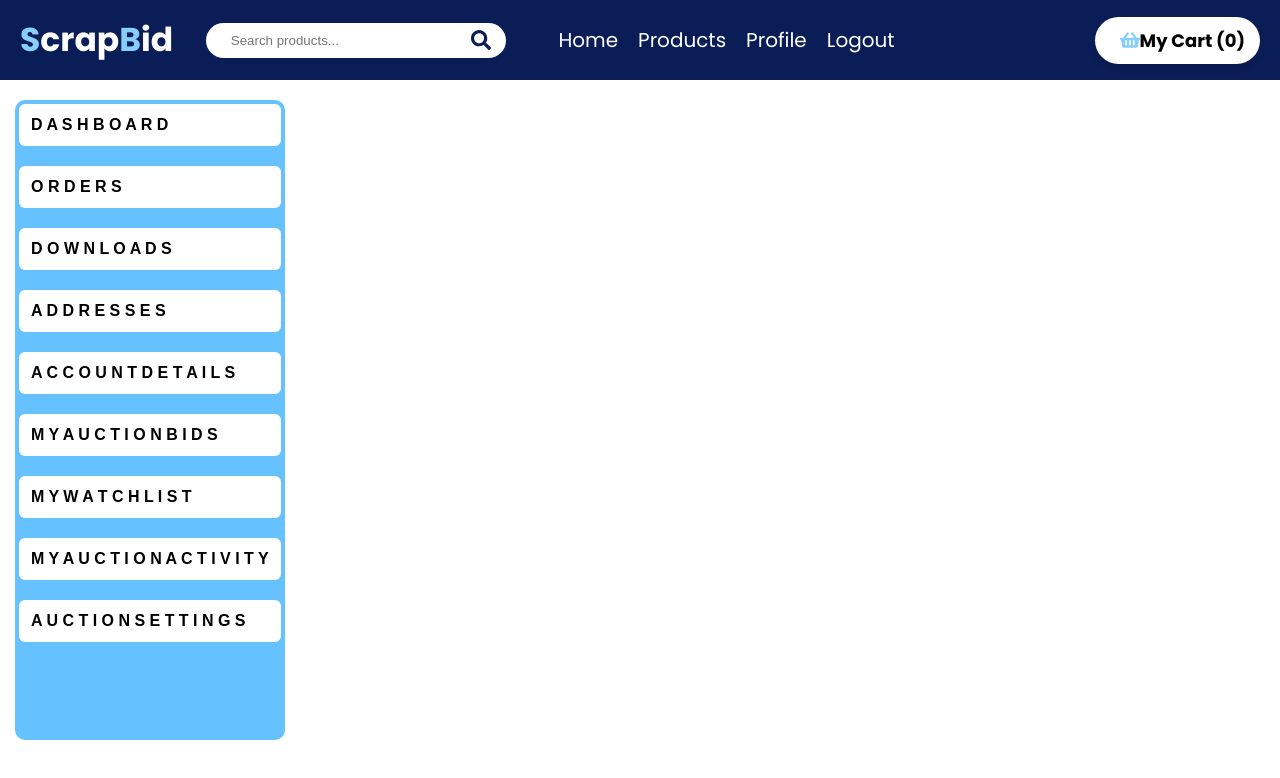
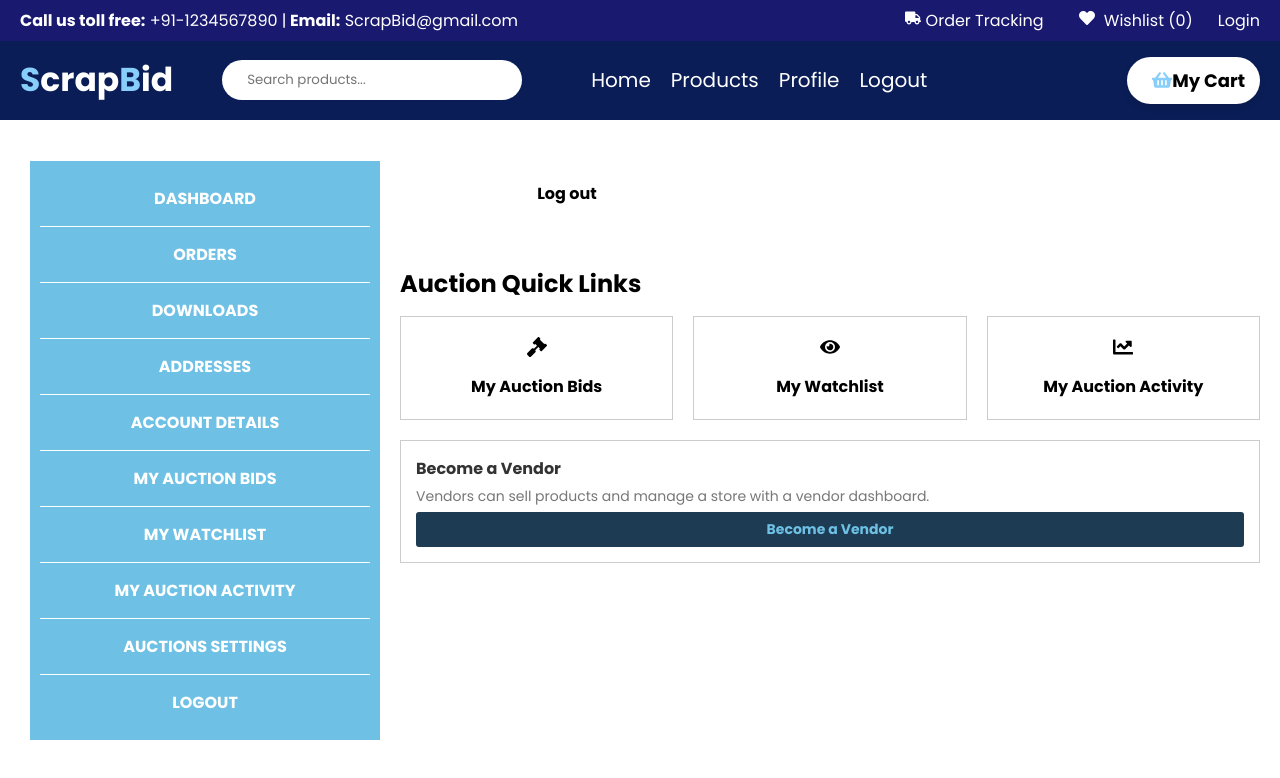
Before and after one commit to Anjali05530/ScrapBid, a React (Create React App) app in the folder client/: page /Myaccount in a window 1280 px wide. Shown: the top 778 px of the page. Built offline with nearby package versions, Linux system fonts and the light colour scheme.

Commit message:
Profile page created

```diff
--- a/client/src/App.js
+++ b/client/src/App.js
@@ -1,91 +1,3 @@
-// import React from "react";
-// import { BrowserRouter as Router, Route, Routes, useLocation } from "react-router-dom";
-// import Login from "./Components/Login";
-// import Register from "./Components/Register";
-// import Slogan from "./Components/Slogan";
-// import Footer from "./Components/Footer";
-// import HowItWorks from "./Components/Howitworks";
-// import Navbar from "./Components/Navbar";
-// import Header from "./Components/Header";
-// import CategoryGrid from "./Components/CategoryGrid";
-// import NewsletterPage from "./Components/NewsletterPage";
-// import Myaccount from "./Components/Myaccount";
-// import { AuctionsSection, CategoryPage } from "./Components/FeaturedProducts";
-// import ConsumerElectronicsPage from "./Components/ConsumerElectronicsPage";
-// import KitchenAppliancesPage from "./Components/KitchenAppliancesPage";
-// import WishlistPage from "./Components/WishlistPage";
-// import { WishlistProvider } from "./Components/WishlistContext";
-// import PowerEnergyDevicesPage from "./Components/PowerEnergyDevicesPage";
-// import GamingEntertainment from "./Components/GamingEntertainment";
-// import AuctionListing from "./Components/AuctionListing";
-
-// const Layout = () => {
-//   const location = useLocation();
-//   const isHomePage=location.pathname==="/";
-
-//   return (
-//     <div style={{top:isHomePage ? "40px" : "0"}}>
-//       {isHomePage && <Header />}
-//       <Navbar isHomePage={isHomePage}/>
-
-//       <Routes>
-//         <Route path="/Login" element={<Login />} />
-//         <Route path="/Myaccount" element={<Myaccount />} />
-//         <Route path="/Register" element={<Register />} />
-//         <Route path="/AuctionsSection" element={<AuctionsSection hideHeader={true}  />} />
-//         <Route path="/category/:category" element={<CategoryPage />} />
-//         <Route path="/category/Consumer%20Electronics" element={<ConsumerElectronicsPage />} />
-//         <Route path="/category/KitchenAppliances" element={<KitchenAppliancesPage />} />
-//         <Route path="/category/PowerEnergyDevicesPage" element={<PowerEnergyDevicesPage/>} />
-//         <Route path="/category/GamingEntertainment" element={<GamingEntertainment/>} />
-//         <Route path="/wishlist" element={<WishlistPage/>} />
-//         <Route
-//           path="/"
-//           element={
-//             <div style={{height: "100vh", scrollBehavior: "smooth"}}>
-//               <div className="section">
-//                 <Slogan />
-//               </div>
-//               <div className="section">
-//                 <HowItWorks />
-//               </div>
-//               <div className="section">
-//                 <AuctionsSection/>
-//               </div>
-//               <div className="section">
-//                 <CategoryGrid />
-//               </div>
-//               <div className="section">
-//                 <AuctionListing />
-//               </div>
-//               <div className="section">
-//                 <NewsletterPage />
-//               </div>
-//               <div className="section">
-//                 <Footer />
-//               </div>
-//             </div>
-//           }
-//         />
-//       </Routes>
-//     </div>
-//   );
-// };
-
-// function App() {
-//   return (
-//     <WishlistProvider>
-//     <Router>
-//       <Layout />
-//     </Router>
-//     </WishlistProvider>
-//   );
-// }
-
-// export default App;
-
-
-
 import React from "react";
 import { BrowserRouter as Router, Route, Routes, useLocation } from "react-router-dom";
 import Login from "./Components/Login";
@@ -118,8 +30,8 @@ const Layout = () => {
   };
 
   return (
-    <div style={{ top: isHomePage ? "40px" : "0" }}>
-      {isHomePage && <Header />}
+    <div style={{ top: isHomePage ? "40px" : "40px" }}>
+      <Header />
       <Navbar isHomePage={isHomePage} />
 
       <Routes>
--- a/client/src/Components/Footer.jsx
+++ b/client/src/Components/Footer.jsx
@@ -167,15 +167,14 @@ const Footer = () => {
     display: "flex",
     alignItems: "center",
     backgroundColor: "white",
-    borderRadius: "50px",
+    borderRadius: "60px",
     overflow: "hidden",
     maxWidth: "400px",
     height: "45px",
-    padding: "5px",
   };
 
   const inputStyle = {
-    padding: "10px",
+    padding: "16px",
     flex: "1",
     border: "none",
     outline: "none",
@@ -217,7 +216,7 @@ const Footer = () => {
     justifyContent: "space-between",
     background: "#72c6ef", // Light Blue
     width: "100%",
-    padding:"10px",
+    padding:"12px",
     textAlign: "center",
   };
 
@@ -242,7 +241,7 @@ const Footer = () => {
 
   const searchButtonStyle = {
     background: "#333",
-    padding: "10px",
+    padding: "14px",
     color: "white",
     cursor: "pointer",
     display: "flex",
@@ -283,17 +282,10 @@ const Footer = () => {
 
           <div style={sectionStyle}>
             <h3>Useful Links</h3>
-            <a href="#" style={linkStyle}>Category</a>
-            <a href="#" style={linkStyle}>Laptop</a>
-            <a href="#" style={linkStyle}>Headphones</a>
+            <a href="/AuctionsSection" style={linkStyle}>Products</a>
+            <a href="/" style={linkStyle}>Home</a>
           </div>
 
-          <div style={sectionStyle}>
-            <h3>Our Policy</h3>
-            <a href="#" style={linkStyle}>Homepage</a>
-            <a href="#" style={linkStyle}>Blog</a>
-            <a href="#" style={linkStyle}>Services</a>
-          </div>
 
           <div style={sectionStyle}>
             <h3>Subscribe to our Newsletter</h3>
@@ -306,7 +298,7 @@ const Footer = () => {
 
         <div style={bottomTextStyle}>
         <p style={{ textAlign: "left", flex: "1" }}>
-      ScrapBid Auctions Theme by Code Wizards | Copyright © Nikumbhe Anjali
+      ScrapBid Auctions Theme by Code Wizards | Copyright © Code Wizards
     </p>
     <p style={{ textAlign: "right", flex: "1" }}>
       Elite Author on ThemeForest.
--- a/client/src/Components/Login.css
+++ b/client/src/Components/Login.css
@@ -1,123 +1,115 @@
-/* Background */
-body {
+@import url("https://fonts.googleapis.com/css2?family=Poppins:wght@300;400;600&display=swap");
+
+* {
+  margin: 0;
+  padding: 0;
+  box-sizing: border-box;
   font-family: "Poppins", sans-serif;
+}
+
+.login-container {
   display: flex;
   justify-content: center;
   align-items: center;
-    height: 100vh;
-    margin: 0;
+  height: 100%;
+  background: linear-gradient(to top, #3aa8da, #401eb0);
+  background-size: cover;
+  position: relative;
 }
 
-  /* Login Container */
-  .login-container {
-    width: 350px;
-    background: rgba(255, 255, 255, 0.1);
-    padding: 20px;
-    border-radius: 12px;
-    backdrop-filter: blur(10px);
-    box-shadow: 0 4px 10px rgba(0, 0, 0, 0.2);
-    text-align: center;
-    color: white;
-    background-color: #3489be;
-    margin-top: -140px;
+.login-container::before {
+  content: "";
+  position: absolute;
+  width: 100%;
+  height: 100%;
+  opacity: 0.3;
 }
 
-  /* Heading */
-  h2 {
-    font-size: 24px;
+.login-box {
+  position: relative;
+  background: rgba(255, 255, 255, 0.1);
+  padding: 30px;
+  border-radius: 16px;
+  backdrop-filter: blur(12px);
+  text-align: center;
+  box-shadow: 0 0 10px rgba(255, 255, 255, 0.2);
+  width: 400px;
+}
+
+.login-box h2 {
+  color: white;
+  margin-bottom: 20px;
+}
+
+.input-group {
+  position: relative;
   margin-bottom: 15px;
 }
 
-  /* Input Fields */
-  .form-group {
-    margin-bottom: 15px;
-    text-align: left;
+.input-group input {
+  width: 100%;
+  padding: 14px;
+  padding-left: 45px;
+  border-radius: 50px;
+  border: none;
+  background: rgba(255, 255, 255, 0.2);
+  color: white;
+  font-size: 16px;
+  outline: none;
 }
 
-  .form-group label {
-    font-weight: bold;
-    display: block;
+.input-group input::placeholder {
+  color: rgba(255, 255, 255, 0.7);
 }
 
-  .form-group input {
-    width: 100%;
-    padding: 10px;
-    border: none;
-    border-radius: 8px;
-    font-size: 14px;
-    background: rgba(255, 255, 255, 0.2);
-    color: black;
+.icon {
+  position: absolute;
+  left: 15px;
+  top: 50%;
+  transform: translateY(-50%);
+  color: white;
+  font-size: 18px;
 }
 
-  .form-group input::placeholder {
-    color: black;
+.options {
+  display: flex;
+  justify-content: space-between;
+  color: white;
+  font-size: 14px;
+  margin-bottom: 20px;
 }
 
-  .form-group input:focus {
-    outline: none;
-    border: 2px solid black;
+.options a {
+  color: #3a09b7;
+  text-decoration: none;
+  font-weight: bold;
 }
 
-  /* Remember Me */
-  .remember-me {
-    display: flex;
-    align-items: center;
-    justify-content: left; /* Align to the right */
-    margin: 10px 0;
-}
-
-.remember-me input[type="checkbox"] {
-    width: 16px;
-    height: 16px;
-    cursor: pointer;
-    margin: 0; /* Remove any extra spacing */
-    accent-color: #ff7eb3; /* Modern way to style the checkbox */
-}
-
-.remember-me label {
-    font-size: 14px;
-    color: white;
-    cursor: pointer;
-    margin-left: 5px; /* Small space between checkbox and label */
-    display: inline-block;
-    line-height: 16px; /* Aligns with checkbox size */
-}
-
-
-
-  /* Button */
-  button {
+.login-btn {
   width: 100%;
-    padding: 10px;
-    background: #ff7eb3;
+  padding: 14px;
   border: none;
-    border-radius: 8px;
+  border-radius: 50px;
+  background: white;
+  color: #2a0e61;
   font-size: 16px;
   font-weight: bold;
-    color: white;
   cursor: pointer;
   transition: 0.3s;
 }
 
-  button:hover {
-    background: #ff5e99;
+.login-btn:hover {
+  background: #cbf1ff;
+  color: #2a0e61;
 }
 
-  /* Links */
-  .links {
+p {
+  color: white;
   margin-top: 10px;
 }
 
-  .forgot-password,
-  .register-link {
-    color: #ffd700;
+p a {
+  color: #3a09b7;
   text-decoration: none;
   font-weight: bold;
-    display: inline-block;
-    margin-top: 5px;
 }
-
-  .forgot-password:hover,
-  .register-link:hover {
-    text-decoration: underline;
-  }
--- a/client/src/Components/Login.jsx
+++ b/client/src/Components/Login.jsx
@@ -1,59 +1,35 @@
-import React, { useState } from "react";
-import "./Login.css"; // Import CSS file
-import { Link } from "react-router-dom"; // For navigation links
-
+import React from "react";
+import { FaEnvelope, FaLock } from "react-icons/fa";
+import "./Login.css";
 
 const Login = () => {
-  const [formData, setFormData] = useState({
-    username: "",
-    password: "",
-    rememberMe: false,
-  });
-
-  // Handle input changes
-  const handleChange = (e) => {
-    const { name, value, type, checked } = e.target;
-    setFormData({
-      ...formData,
-      [name]: type === "checkbox" ? checked : value,
-    });
-  };
-
-  // Handle form submission
-  const handleSubmit = (e) => {
-    e.preventDefault();
-    console.log("Login Data:", formData);
-    alert("Login Successful!");
-  };
-
   return (
     <div className="login-container">
-      <h2>Login</h2>
-      <form onSubmit={handleSubmit}>
-        <div className="form-group">
-          <label>Username:</label>
-          <input type="text" name="username" value={formData.username} onChange={handleChange} required />
-        </div>
-
-        <div className="form-group">
-          <label>Password:</label>
-          <input type="password" name="password" value={formData.password} onChange={handleChange} required />
-        </div>
-
-        <div className="form-group remember-me">
-          <input type="checkbox" name="rememberMe" checked={formData.rememberMe} onChange={handleChange} />
-          <label>Remember Me</label>
-        </div>
-
-        <button type="submit">Login</button>
-
-        <div className="links">
-          <Link to="/forgot-password" className="forgot-password">Forgot Password?</Link>
+      <div className="login-box">
+        <h2>Login</h2>
+        <form>
+          <div className="input-group">
+            <FaEnvelope className="icon" />
+            <input type="email" placeholder="Email ID" required />
+          </div>
+          <div className="input-group">
+            <FaLock className="icon" />
+            <input type="password" placeholder="Password" required />
+          </div>
+          <div className="options">
+            <label>
+              <input type="checkbox" /> Remember me
+            </label>
+            <a href="#">Forgot Password?</a>
+          </div>
+          <button type="submit" className="login-btn">
+            Login
+          </button>
           <p>
-            Don't have an account? <Link to="/Register" className="register-link">Register</Link>
+            Don't have an account? <a href="Register">Register</a>
           </p>
-        </div>
-      </form>
+        </form>
+      </div>
     </div>
   );
 };
--- a/client/src/Components/Myaccount.jsx
+++ b/client/src/Components/Myaccount.jsx
@@ -1,84 +1,139 @@
-import React, { useState } from "react";
+import React from "react";
+import { useNavigate } from "react-router-dom";
+import { FaGavel, FaEye, FaChartLine } from "react-icons/fa";
 
-const MyAccount = () => {
-  const [selectedPage, setSelectedPage] = useState("dashboard");
-
-  const containerStyle = {
-    display: "flex",
-    width: "100%",
-    height: "50vh", // Decreased height to 90% of the viewport height
-    fontFamily: "Arial, sans-serif",
-  };
-
-  const sidebarStyle = {
-    width: "270px",
-    backgroundColor: "#66c2ff",
-    padding: "4px",
-    display: "flex",
-    flexDirection: "column",
-    gap: "20px",
-    height: "80%", // Ensures the sidebar takes full height of the container
-    position: "fixed", // Keeps the sidebar fixed on the left side
-    top: "100px",
-    left: "15px",
-    borderRadius:"10px"
-  };
-
-  const sidebarItemStyle = {
-    padding: "12px",
-    backgroundColor: "#ffffff",
-    color: "#000",
-    fontWeight: "bold",
-    borderRadius: "6px",
-    cursor: "pointer",
-    textAlign: "left",
-    width:"-700px"
-  };
-
-  const activeSidebarItem = {
-    ...sidebarItemStyle,
-    backgroundColor: "#fff",
-    color: "#0073e6",
-  };
-
-  const contentStyle = {
-    flex: 1,
-    padding: "20px",
-    marginLeft: "20px", // Adjusted to give space for the sidebar
-    height: "100%", // Ensures the content area takes full height
-  };
-
-  const pages = {
-    DASHBOARD: <h2>Welcome to your Dashboard</h2>,
-    ORDERS: <h2>Your Orders</h2>,
-    DOWNLOADS: <h2>Your Downloads</h2>,
-    ADDRESSES: <h2>Manage Addresses</h2>,
-    ACCOUNTDETAILS: <h2>Update Account Details</h2>,
-    MYAUCTIONBIDS: <h2>Your Auction Bids</h2>,
-    MYWATCHLIST: <h2>Your Watchlist</h2>,
-    MYAUCTIONACTIVITY: <h2>Auction Activity</h2>,
-    AUCTIONSETTINGS: <h2>Auction Settings</h2>,
-  };
+const Myaccount = () => {
+  const navigate = useNavigate();
+  const menuItems = [
+    { name: "DASHBOARD", path: "/dashboard" },
+    { name: "ORDERS", path: "/orders" },
+    { name: "DOWNLOADS", path: "/downloads" },
+    { name: "ADDRESSES", path: "/addresses" },
+    { name: "ACCOUNT DETAILS", path: "/account-details" },
+    { name: "MY AUCTION BIDS", path: "/auction-bids" },
+    { name: "MY WATCHLIST", path: "/watchlist" },
+    { name: "MY AUCTION ACTIVITY", path: "/auction-activity" },
+    { name: "AUCTIONS SETTINGS", path: "/auction-settings" },
+    { name: "LOGOUT", path: "/logout" },
+  ];
 
   return (
-    <div style={containerStyle}>
+    <div style={{ display: "flex", fontFamily: "Arial, sans-serif" }}>
       {/* Sidebar */}
-      <div style={sidebarStyle}>
-        {Object.keys(pages).map((page) => (
+      <div
+        style={{
+          width: "350px",
+          backgroundColor: "#6ec1e4",
+          padding: "10px",
+          height: "80%",
+          overflowY: "auto",
+          display: "flex",
+          flexDirection: "column",
+          marginTop: "100px",
+          marginLeft: "30px",
+        }}
+      >
+        {menuItems.map((item, index) => (
           <div
-            key={page}
-            style={selectedPage === page ? activeSidebarItem : sidebarItemStyle}
-            onClick={() => setSelectedPage(page)}
+            key={index}
+            style={{
+              padding: "15px",
+              fontWeight: "bold",
+              color: "#fff",
+              cursor: "pointer",
+              borderBottom: index !== menuItems.length - 1 ? "1px solid white" : "none",
+              textAlign: "center",
+              transition: "background 0.3s, color 0.3s",
+            }}
+            onClick={() => navigate(item.path)}
+            onMouseEnter={(e) => {
+              e.target.style.backgroundColor = "white";
+              e.target.style.color = "#000";
+            }}
+            onMouseLeave={(e) => {
+              e.target.style.backgroundColor = "#6ec1e4";
+              e.target.style.color = "#fff";
+            }}
           >
-            {page.replace(/([A-Z])/g, " $1").trim()}
+            {item.name}
           </div>
         ))}
       </div>
 
-      {/* Content Area */}
-      <div style={contentStyle}>{pages[selectedPage]}</div>
+      {/* Content */}
+      <div style={{ flex: 1, padding: "20px", minWidth: "600px", overflowX: "hidden", marginTop: "90px" }}>
+        <p>
+          Hello <b>xy</b> (not <b>xy</b>? <a href="/logout" style={{ textDecoration: "none", color: "black" }}>Log out</a>)
+        </p>
+        <p>
+          From your account dashboard you can view your <b>recent orders</b>, manage your
+          <b> shipping and billing addresses</b>, and edit your password and account details.
+        </p>
+
+        <h2>Auction Quick Links</h2>
+        <div style={{ display: "flex", gap: "20px", flexWrap: "wrap" }}>
+          {[
+            { name: "My Auction Bids", path: "/auction-bids", icon: <FaGavel size={20} /> },
+            { name: "My Watchlist", path: "/watchlist", icon: <FaEye size={20} /> },
+            { name: "My Auction Activity", path: "/auction-activity", icon: <FaChartLine size={20} /> },
+          ].map((item, index) => (
+            <div
+              key={index}
+              style={{
+                border: "1px solid #ccc",
+                padding: "20px",
+                flex: 1,
+                textAlign: "center",
+                cursor: "pointer",
+                minWidth: "180px",
+              }}
+              onClick={() => navigate(item.path)}
+            >
+              <div>{item.icon}</div>
+              <p style={{ fontWeight: "bold", color: "black" }}>{item.name}</p>
+            </div>
+          ))}
+        </div>
+
+        {/* Become a Vendor Section */}
+<div style={{
+  marginTop: "20px",
+  padding: "15px",
+  border: "1px solid #ccc",
+  display: "flex",
+  justifyContent: "space-between",
+  alignItems: "center",
+  flexWrap: "wrap"
+}}>
+  <div>
+    <b style={{ fontSize: "16px", color: "#333" }}>Become a Vendor</b>
+    <p style={{ margin: "5px 0", fontSize: "14px", color: "#777" }}>
+      Vendors can sell products and manage a store with a vendor dashboard.
+    </p>
+  </div>
+  <button
+    style={{
+      backgroundColor: "#1d3b53",
+      color: "#6ec1e4",
+      padding: "5px 10px",
+      border: "none",
+      cursor: "pointer",
+      fontSize: "14px",
+      fontWeight: "bold",
+      minWidth: "130px",
+      height: "35px",
+      textAlign: "center",
+      borderRadius: "3px"
+    }}
+    onClick={() => navigate("/become-vendor")}
+  >
+    Become a Vendor
+  </button>
+</div>
+
+      </div>
     </div>
   );
 };
 
-export default MyAccount;
+export default Myaccount;
--- a/client/src/Components/Navbar.jsx
+++ b/client/src/Components/Navbar.jsx
@@ -6,7 +6,7 @@ const Navbar = ({ isHomePage }) => {
   const [showDropdown, setShowDropdown] = useState(false);
 
   return (
-    <div style={{ position: "fixed", top: isHomePage ? "40px" : "0", left: 0, width: "100%", zIndex: 999 }}>
+    <div style={{ position: "fixed", top: isHomePage ? "40px" : "40px", left: 0, width: "100%", zIndex: 999 }}>
       <div
         style={{
           backgroundColor: "#0A1D56",
@@ -108,7 +108,7 @@ const Navbar = ({ isHomePage }) => {
             }}
           >
             <FaShoppingBasket style={{ color: "#87CEFA", fontSize: "20px", marginLeft: "10px" }} />
-            My Cart (0)
+            My Cart
           </Link>
         </div>
       </div>
--- a/client/src/Components/NewsletterPage.jsx
+++ b/client/src/Components/NewsletterPage.jsx
@@ -17,7 +17,7 @@ const NewsletterSubscription = () => {
   };
 
   const overlayStyle = {
-    padding: "24px",
+    padding: "30px",
     textAlign: "center",
     borderRadius: "8px",
     width: "75%",
@@ -29,7 +29,7 @@ const NewsletterSubscription = () => {
     width: "100%",
     maxWidth: "300px",
     borderTopLeftRadius: "8px",
-    borderBottomLeftRadius: "8px",
+    borderBottomLeftRadius: "10px",
     border: "none",
     outline: "none",
     color: "black",
@@ -41,7 +41,7 @@ const NewsletterSubscription = () => {
     color: "white",
     fontWeight: "bold",
     borderTopRightRadius: "8px",
-    borderBottomRightRadius: "8px",
+    borderBottomRightRadius: "10px",
     border: "none",
     cursor: "pointer",
   };
--- a/client/src/Components/Register.css
+++ b/client/src/Components/Register.css
@@ -19,7 +19,7 @@ body {
     text-align: center;
     color: white;
     background-color: #4289b6;
-    margin-top: -140px;
+    margin-top: 120px;
   }
 
   /* Heading */
```
Lines whose indentation alone changed are shown as unchanged.
